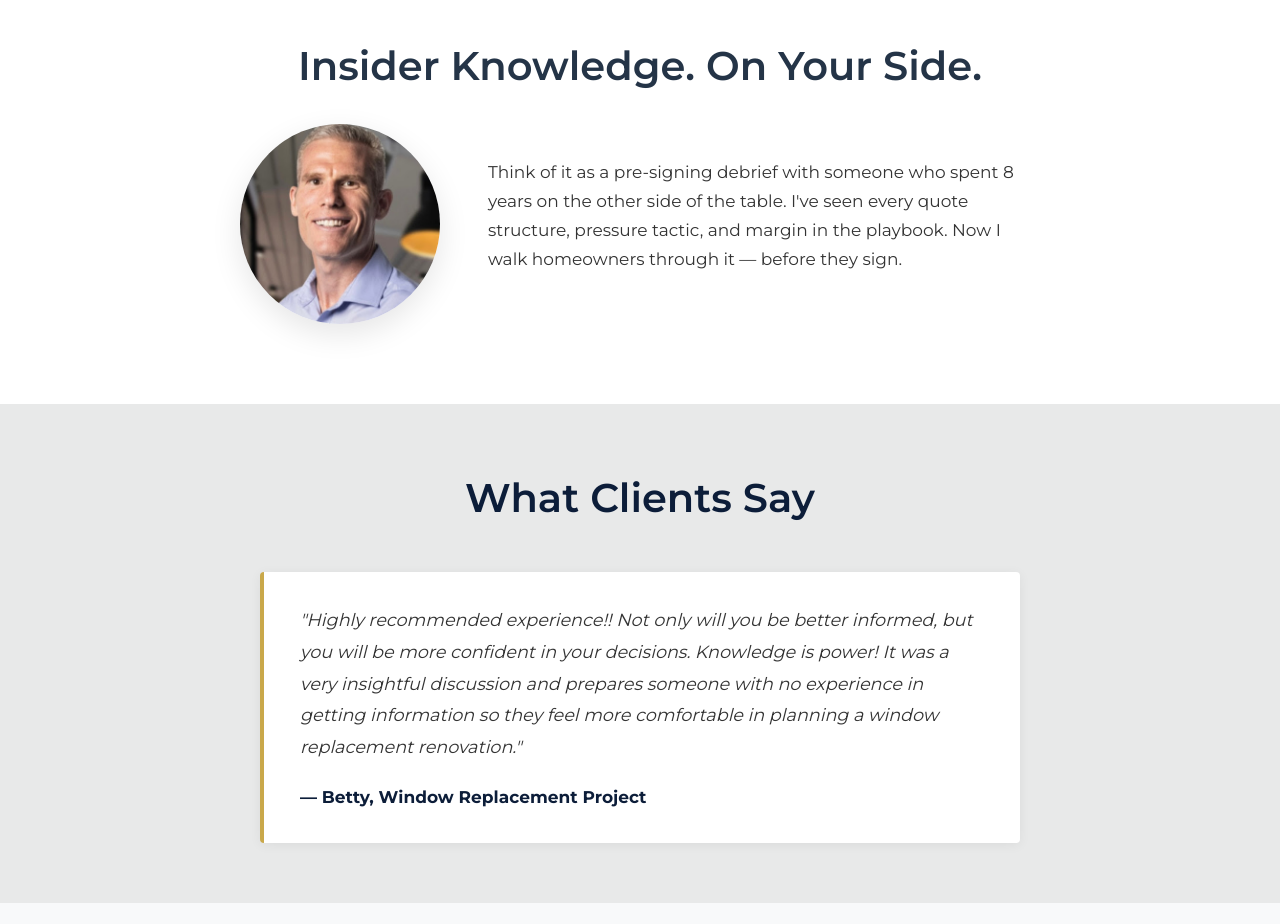
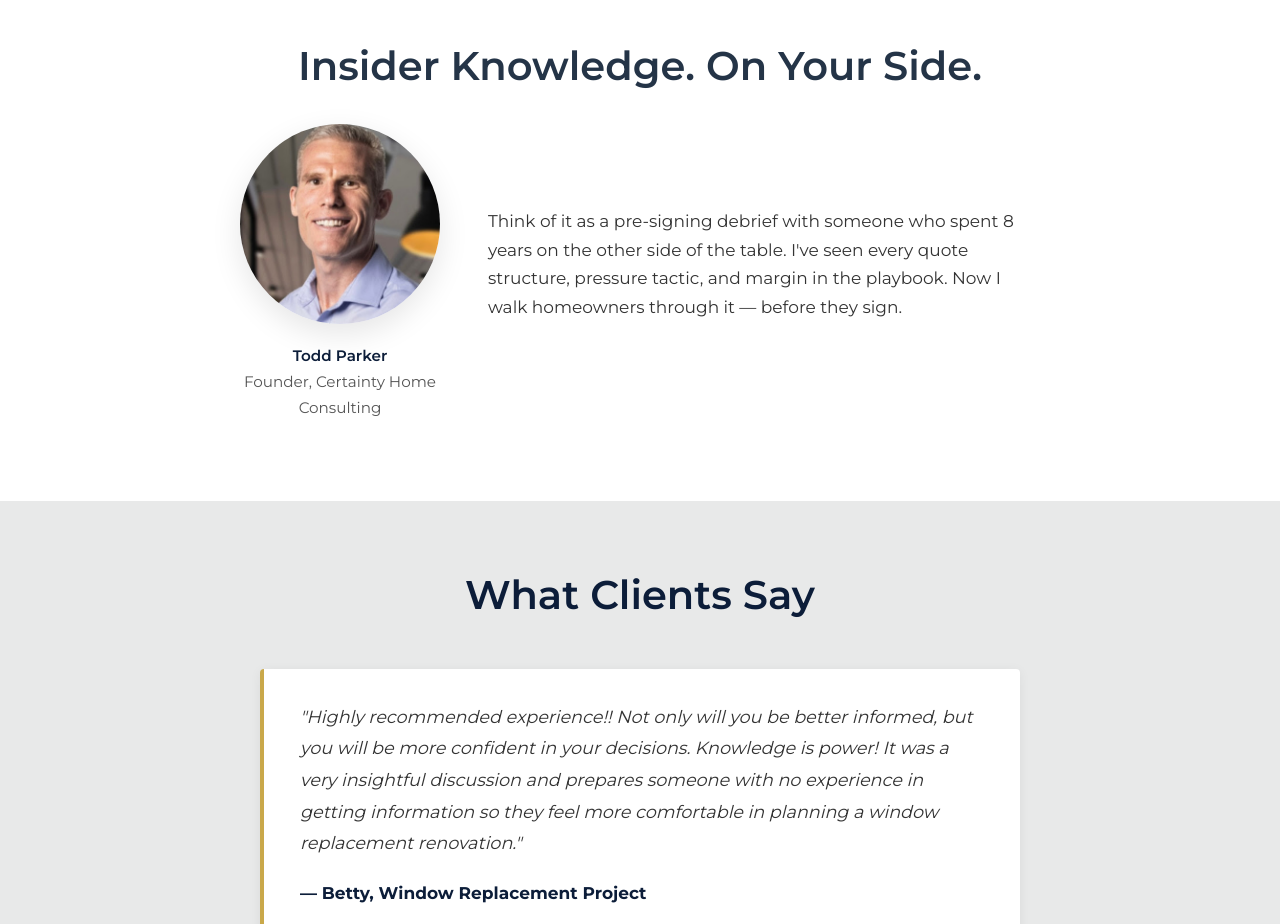
Before and after one commit to Certainty-Home-Consulting/chc-site, a plain HTML site: page docs/index.html in a window 1280 px wide. Shown: the part 1380-2304 px from the top of the page. Drawn offline with Linux system fonts and the light colour scheme.

Commit message:
Add Todd Parker name + title caption under headshot

```diff
--- a/docs/index.html
+++ b/docs/index.html
@@ -71,7 +71,10 @@
         <div class="container">
             <h2>Insider Knowledge. On Your Side.</h2>
             <div class="why-me-content">
-                <img src="images/todd-headshot.jpg" alt="Todd - Certainty Home Consulting Founder" class="headshot">
+                <div style="text-align:center;">
+                    <img src="images/todd-headshot.jpg" alt="Todd Parker - Certainty Home Consulting Founder" class="headshot">
+                    <p style="color:#0C1D39; font-weight:600; margin-top:10px; font-size:0.95rem;">Todd Parker<br><span style="font-weight:400; color:#555;">Founder, Certainty Home Consulting</span></p>
+                </div>
                 <div class="credentials-text">
                     <p class="credentials">Think of it as a pre-signing debrief with someone who spent 8 years on the other side of the table. I've seen every quote structure, pressure tactic, and margin in the playbook. Now I walk homeowners through it — before they sign.</p>
                 </div>
```
